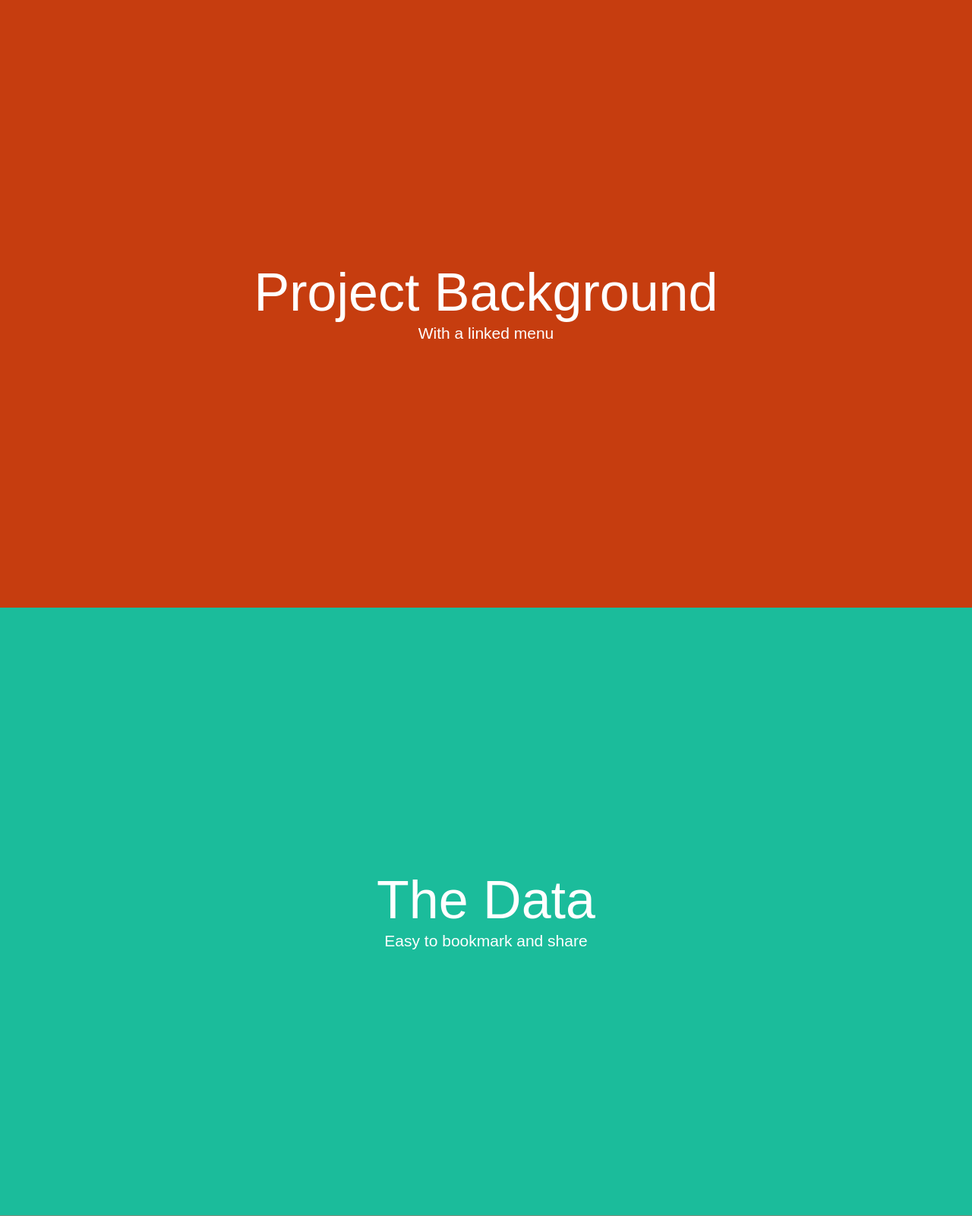
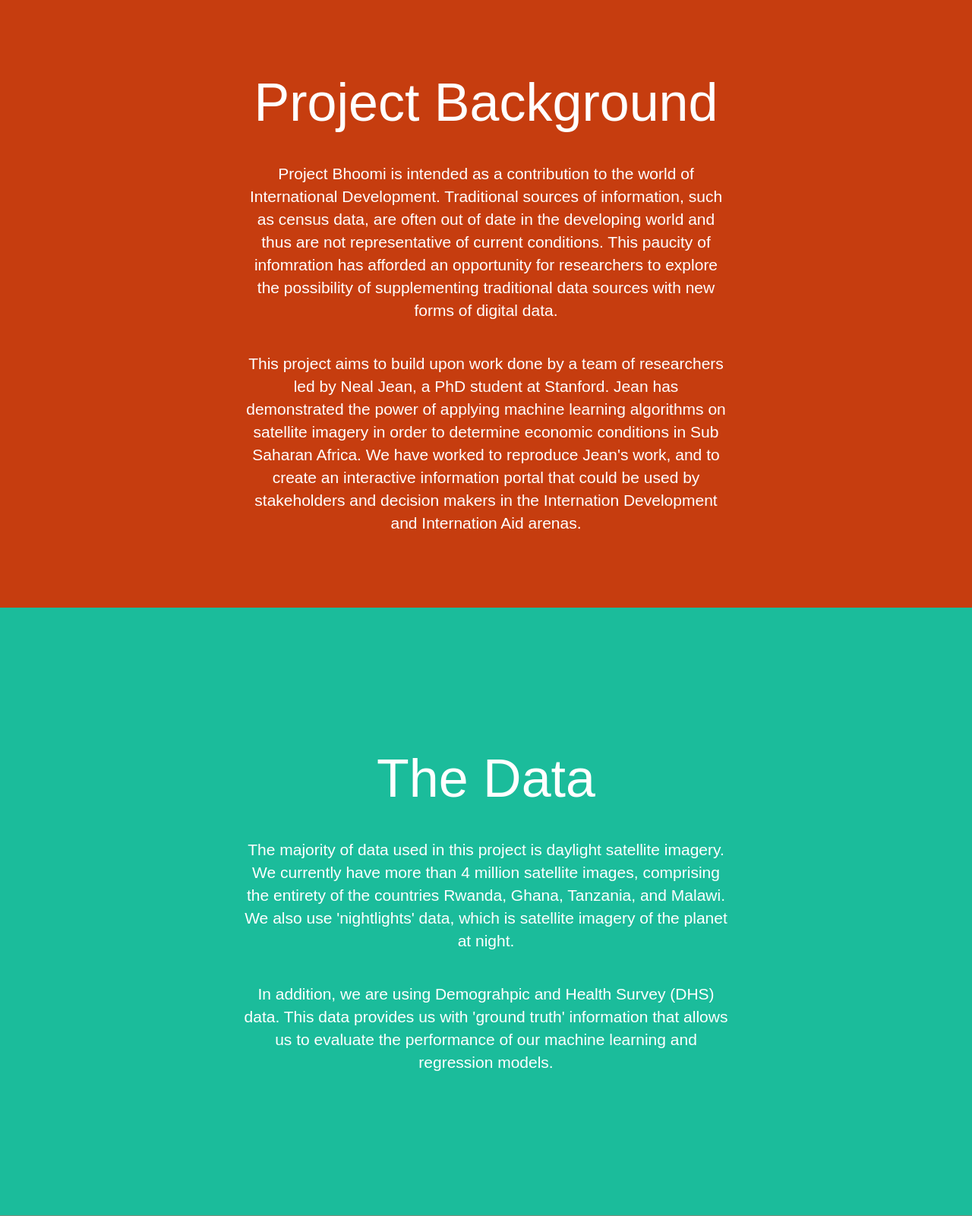
Before and after one commit to briangoodness/project-bhoomi, a Django app: page / in a window 1280 px wide. Shown: the part 51-1652 px from the top of the page at 76% size. Run offline with Django 3.2, Linux system fonts and the light colour scheme; some libraries are stand-ins or nearby versions.

Commit message:
Add txt to about page

```diff
--- a/maps/static/css/examples.css
+++ b/maps/static/css/examples.css
@@ -38,6 +38,8 @@
     padding:0;
     color:#444;
 }
+
+
 q:before,q:after {
     content:'';
 }
@@ -61,6 +63,7 @@
 h1{
 	font-size: 6em;
 }
+
 p{
 	font-size: 2em;
 }
@@ -72,6 +75,8 @@
 .section{
 	text-align:center;
 }
+
+
 #menu li {
 	display:inline-block;
 	margin: 10px;
--- a/maps/templates/about.html
+++ b/maps/templates/about.html
@@ -81,7 +81,28 @@
         <div class="intro">
             <!-- <img src="/static/imgs/earth.jpg"  alt="1"/> -->
             <h1>Project Background</h1>
-            <p>With a linked menu</p>
+            <br></br>
+            <div>
+               <p>
+                 Project Bhoomi is intended as a contribution to the world of International Development.
+                 Traditional sources of information, such as census data, are often out of date
+                 in the developing world and thus are not representative of current conditions.
+                 This paucity of infomration has afforded an opportunity for researchers to
+                 explore the possibility of supplementing traditional data sources with new forms
+                 of digital data.
+              </p>
+            </div>
+            <br></br>
+            <div>
+               <p>
+                 This project aims to build upon work done by a team of researchers led by Neal Jean,
+                 a PhD student at Stanford. Jean has demonstrated the power of applying machine learning
+                 algorithms on satellite imagery in order to determine economic conditions in Sub Saharan
+                 Africa. We have worked to reproduce Jean's work, and to create an interactive information
+                 portal that could be used by stakeholders and decision makers in the Internation Development
+                 and Internation Aid arenas.
+               </p>
+            </div>
         </div>
     </div>
 
@@ -89,9 +110,21 @@
         <!-- <div class="slide" id="slide1"> -->
             <div class="intro">
                 <h1>The Data</h1>
+                <br></br>
+              <div>
                 <p>
-                    Easy to bookmark and share
+                    The majority of data used in this project is  daylight satellite imagery. We currently
+                    have more than 4 million satellite images, comprising the entirety of the countries
+                    Rwanda, Ghana, Tanzania, and Malawi. We also use 'nightlights' data, which is satellite
+                    imagery of the planet at night.
                 </p>
+                <br></br>
+                <p>
+                  In addition, we are using Demograhpic and Health Survey (DHS) data. This data provides
+                  us with 'ground truth' information that allows us to evaluate the performance of our
+                  machine learning and regression models.
+              </div>
+
             </div>
         <!-- </div> -->
 
@@ -123,7 +156,7 @@
     </div>
 </div>
 
-<section id = "firstPage" class = "section">
+<!-- <section id = "firstPage" class = "section">
   <div class = "container">
     Project Bhoomi is intended as a contribution to the world of International Development.
     Traditional sources of information, such as census data, are often out of date
@@ -132,9 +165,9 @@
      explore the possibility of supplementing traditional data sources with new forms
      of digital data.
   </div>
-</section>
+</section> -->
 
-<section id = "secondPage" class = "section">
+<!-- <section id = "secondPage" class = "section">
   <div class = "container">
     This project aims to build upon work done by a team of researchers led by Neal Jean,
     a PhD student at Stanford. Jean has demonstrated the power of applying machine learning
@@ -143,6 +176,6 @@
     portal that could be used by stakeholders and decision makers in the Internation Development
     and Internation Aid arenas.
   </div>
-</section>
+</section> -->
 
 {% endblock %}
```
